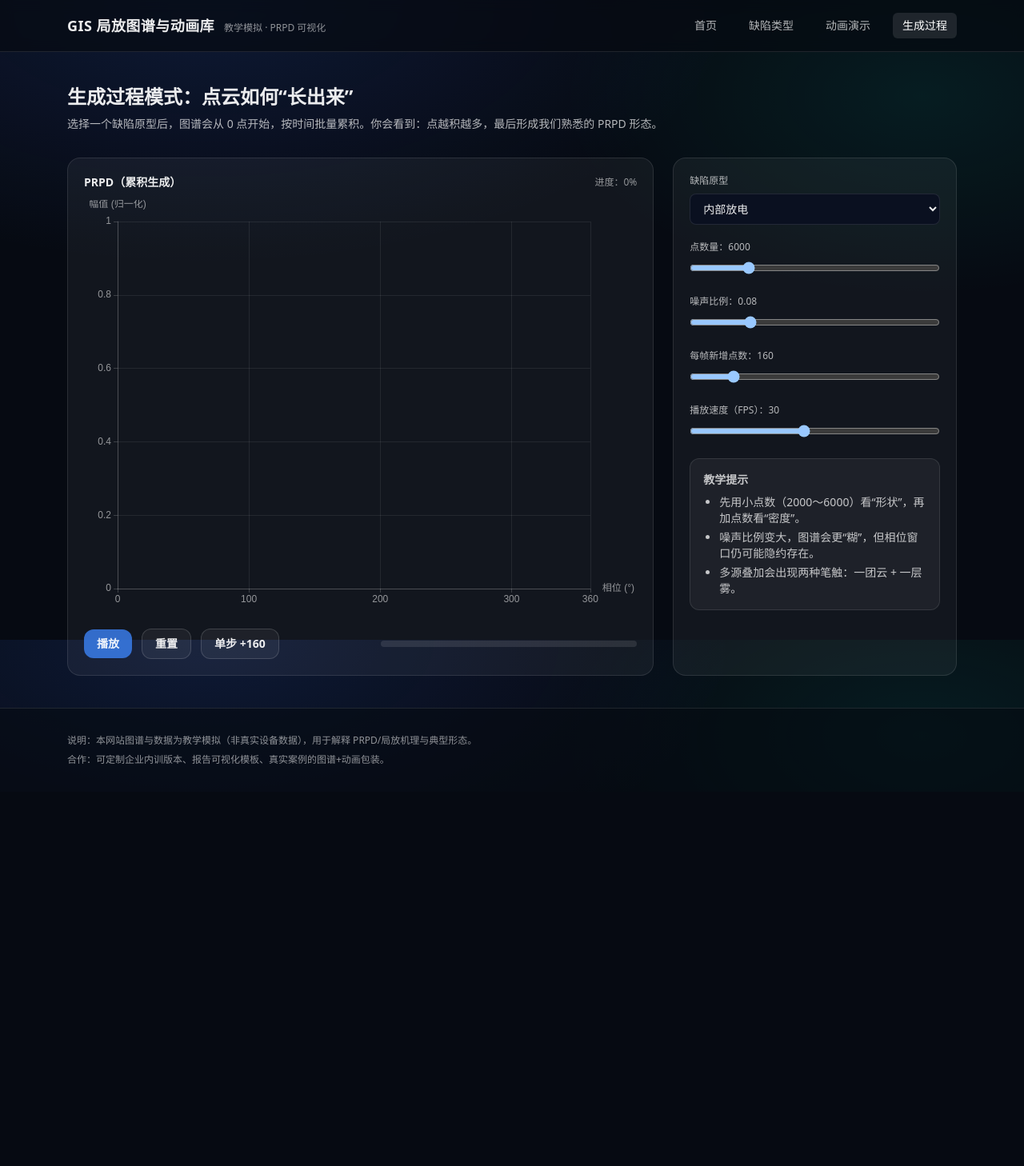
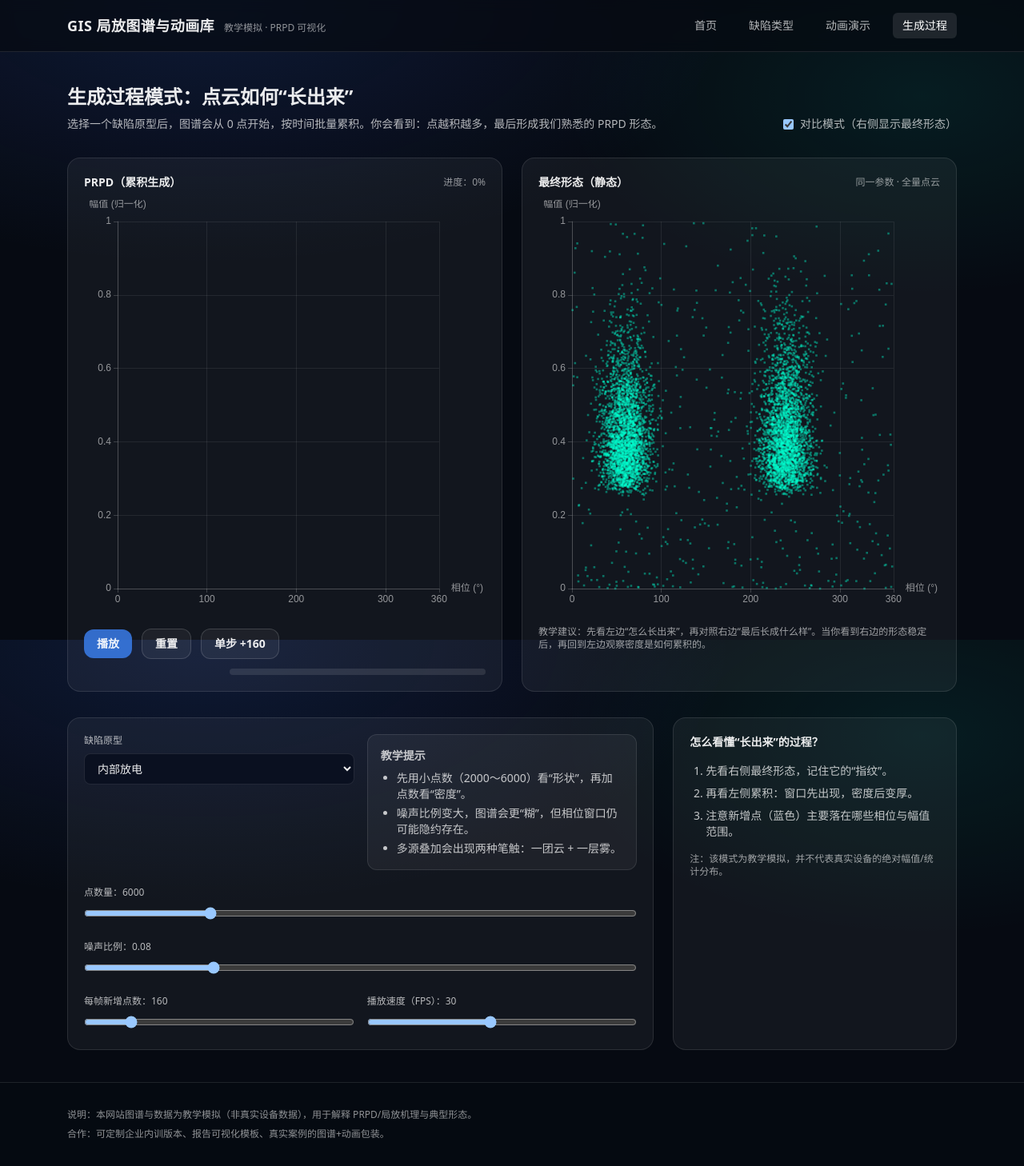
Before and after one commit to yangyuqing15715165798/gis-pd-atlas, a React (Vite) app: page /build in a window 1280 px wide. Shown: the whole page at 80% size. Before the commit the page ends 990 px from the top, so only its background shows below. Built offline with nearby package versions, Linux system fonts and the light colour scheme.

Commit message:
feat: build-mode compare view (final static vs accumulating)

```diff
--- a/src/pages/BuildModePage.tsx
+++ b/src/pages/BuildModePage.tsx
@@ -10,6 +10,7 @@ export function BuildModePage() {
   const [batch, setBatch] = useState(160)
   const [fps, setFps] = useState(30)
   const [playing, setPlaying] = useState(false)
+  const [compare, setCompare] = useState(true)
 
   const [state, setState] = useState<StreamState>(() => initStream({ seed: 42, profile, n, noise }))
 
@@ -51,15 +52,21 @@ export function BuildModePage() {
 
   return (
     <div className="space-y-8">
+      <div className="flex flex-wrap items-end justify-between gap-4">
         <div>
           <h1 className="text-2xl font-semibold">生成过程模式：点云如何“长出来”</h1>
           <p className="mt-2 max-w-3xl text-sm text-white/70">
             选择一个缺陷原型后，图谱会从 0 点开始，按时间批量累积。你会看到：点越积越多，最后形成我们熟悉的 PRPD 形态。
           </p>
         </div>
+        <label className="flex items-center gap-2 text-sm text-white/70">
+          <input type="checkbox" checked={compare} onChange={(e) => setCompare(e.target.checked)} />
+          对比模式（右侧显示最终形态）
+        </label>
+      </div>
 
-      <section className="grid gap-6 lg:grid-cols-3">
-        <div className="lg:col-span-2 rounded-2xl border border-white/10 bg-white/5 p-5">
+      <section className={compare ? 'grid gap-6 xl:grid-cols-2' : 'grid gap-6'}>
+        <div className="rounded-2xl border border-white/10 bg-white/5 p-5">
           <div className="flex flex-wrap items-center justify-between gap-3">
             <div className="text-sm font-semibold">PRPD（累积生成）</div>
             <div className="text-xs text-white/55">进度：{Math.round(progress * 100)}%</div>
@@ -99,7 +106,25 @@ export function BuildModePage() {
           </div>
         </div>
 
-        <div className="space-y-5 rounded-2xl border border-white/10 bg-white/5 p-5">
+        {compare ? (
+          <div className="rounded-2xl border border-white/10 bg-white/5 p-5">
+            <div className="flex items-center justify-between">
+              <div className="text-sm font-semibold">最终形态（静态）</div>
+              <div className="text-xs text-white/55">同一参数 · 全量点云</div>
+            </div>
+            <div className="mt-3 h-[520px]">
+              <PrpdChart points={state.all} />
+            </div>
+            <div className="mt-3 text-xs text-white/60">
+              教学建议：先看左边“怎么长出来”，再对照右边“最后长成什么样”。当你看到右边的形态稳定后，再回到左边观察密度是如何累积的。
+            </div>
+          </div>
+        ) : null}
+      </section>
+
+      <section className="grid gap-6 lg:grid-cols-3">
+        <div className="space-y-5 rounded-2xl border border-white/10 bg-white/5 p-5 lg:col-span-2">
+          <div className="grid gap-4 md:grid-cols-2">
             <Control label="缺陷原型">
               <select
                 value={profile}
@@ -117,6 +142,16 @@ export function BuildModePage() {
               </select>
             </Control>
 
+            <div className="rounded-xl border border-white/10 bg-white/5 p-4 text-sm text-white/75">
+              <div className="font-semibold">教学提示</div>
+              <ul className="mt-2 list-disc space-y-1 pl-5 text-sm text-white/75">
+                <li>先用小点数（2000～6000）看“形状”，再加点数看“密度”。</li>
+                <li>噪声比例变大，图谱会更“糊”，但相位窗口仍可能隐约存在。</li>
+                <li>多源叠加会出现两种笔触：一团云 + 一层雾。</li>
+              </ul>
+            </div>
+          </div>
+
           <Control label={`点数量：${n}`}>
             <input type="range" min={2000} max={20000} step={500} value={n} onChange={(e) => setN(Number(e.target.value))} className="w-full" />
           </Control>
@@ -125,6 +160,7 @@ export function BuildModePage() {
             <input type="range" min={0} max={0.35} step={0.01} value={noise} onChange={(e) => setNoise(Number(e.target.value))} className="w-full" />
           </Control>
 
+          <div className="grid gap-4 md:grid-cols-2">
             <Control label={`每帧新增点数：${batch}`}>
               <input type="range" min={40} max={800} step={20} value={batch} onChange={(e) => setBatch(Number(e.target.value))} className="w-full" />
             </Control>
@@ -132,14 +168,18 @@ export function BuildModePage() {
             <Control label={`播放速度（FPS）：${fps}`}>
               <input type="range" min={5} max={60} step={1} value={fps} onChange={(e) => setFps(Number(e.target.value))} className="w-full" />
             </Control>
+          </div>
+        </div>
 
-          <div className="rounded-xl border border-white/10 bg-white/5 p-4 text-sm text-white/75">
-            <div className="font-semibold">教学提示</div>
-            <ul className="mt-2 list-disc space-y-1 pl-5 text-sm text-white/75">
-              <li>先用小点数（2000～6000）看“形状”，再加点数看“密度”。</li>
-              <li>噪声比例变大，图谱会更“糊”，但相位窗口仍可能隐约存在。</li>
-              <li>多源叠加会出现两种笔触：一团云 + 一层雾。</li>
-            </ul>
+        <div className="space-y-4 rounded-2xl border border-white/10 bg-white/5 p-5">
+          <div className="text-sm font-semibold">怎么看懂“长出来”的过程？</div>
+          <ol className="list-decimal space-y-2 pl-5 text-sm text-white/75">
+            <li>先看右侧最终形态，记住它的“指纹”。</li>
+            <li>再看左侧累积：窗口先出现，密度后变厚。</li>
+            <li>注意新增点（蓝色）主要落在哪些相位与幅值范围。</li>
+          </ol>
+          <div className="text-xs text-white/60">
+            注：该模式为教学模拟，并不代表真实设备的绝对幅值/统计分布。
           </div>
         </div>
       </section>
```
Lines whose indentation alone changed are shown as unchanged.
